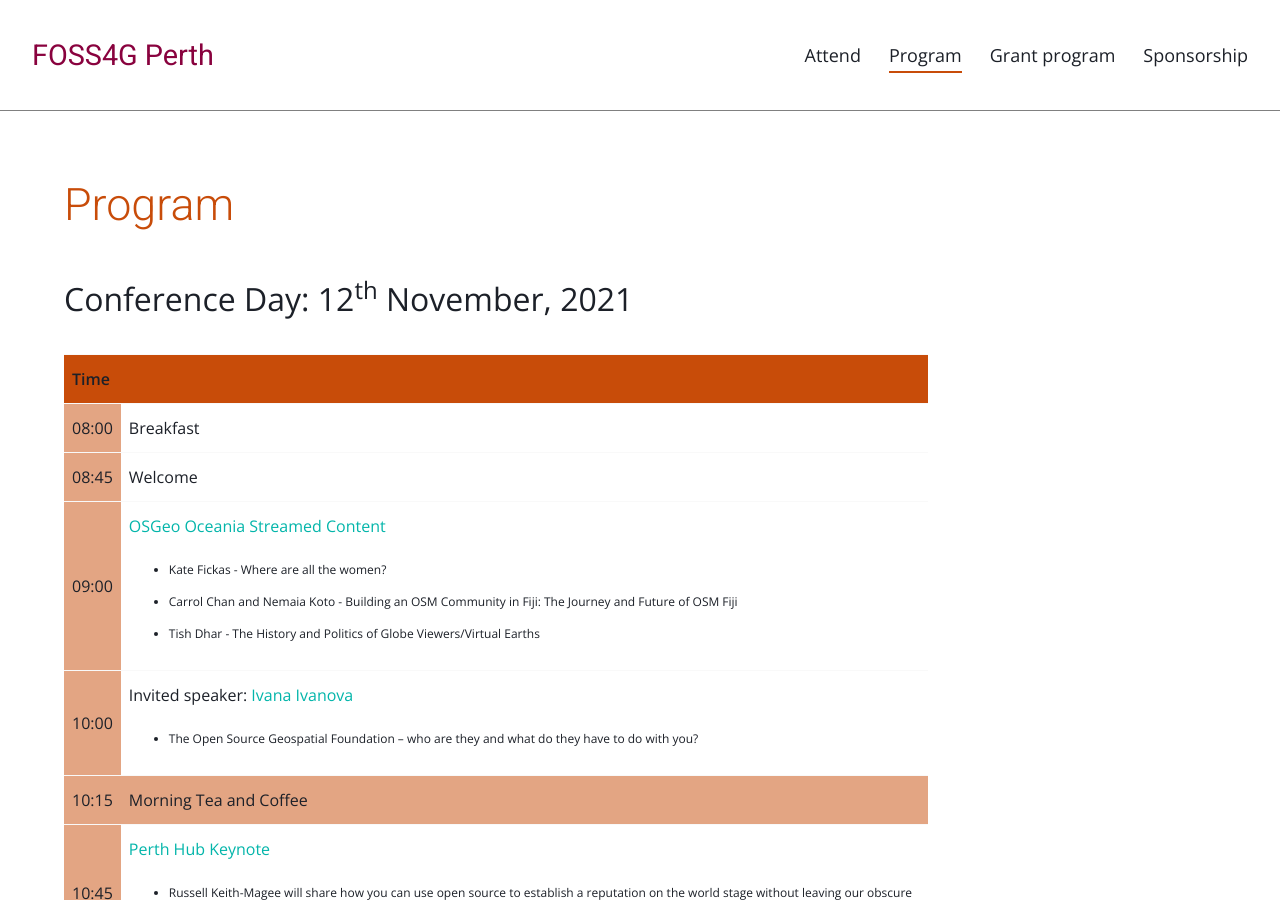
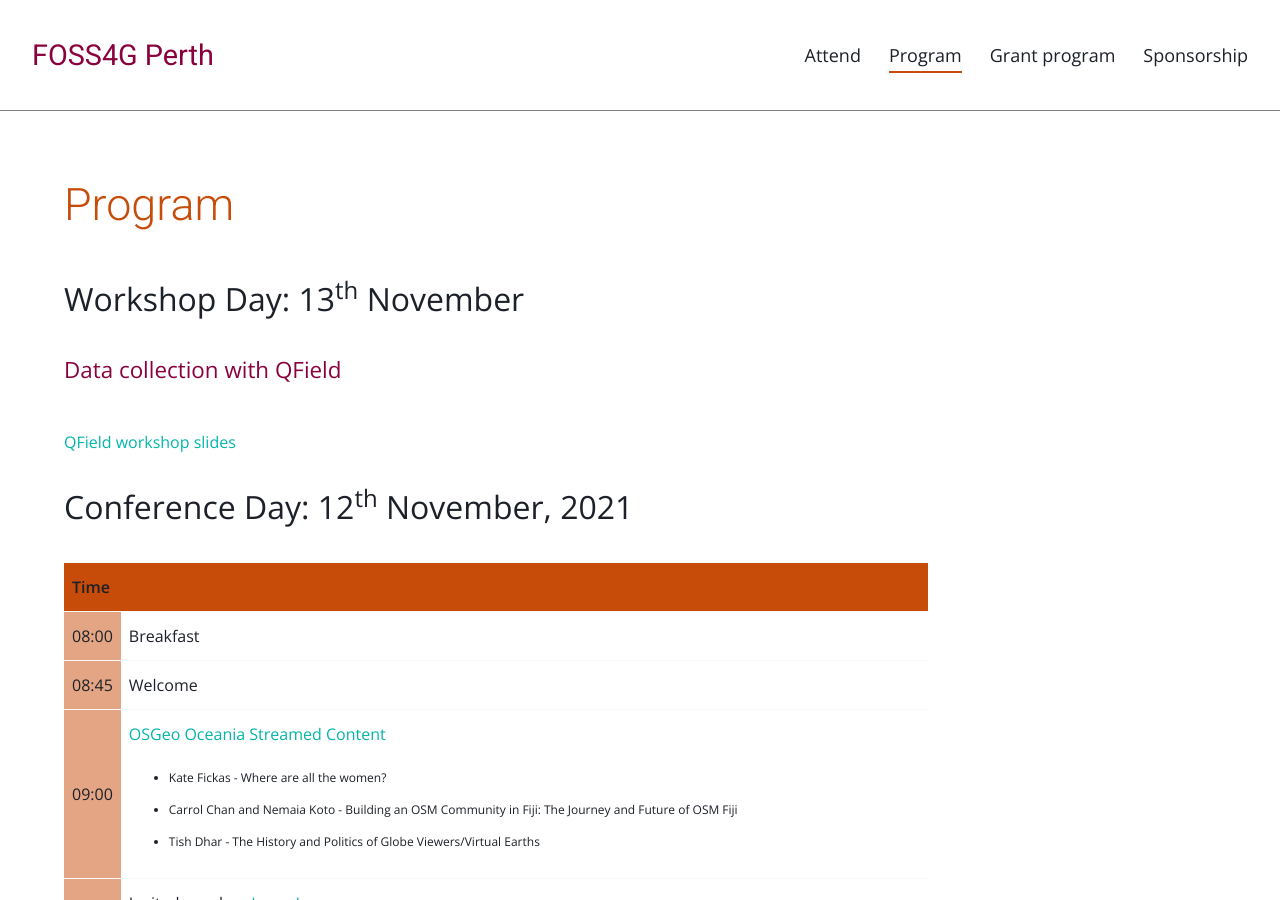
Before and after one commit to foss4g-perth-org/foss4g-perth-org.github.io, a Jekyll site: the page built from program.md, in a window 1280 px wide and 900 px high. Built offline with Jekyll 4.4.1, drawn with Linux system fonts in a browser that asks for light colours.

Commit message:
add qfield slides

```diff
--- a/program.md
+++ b/program.md
@@ -6,6 +6,11 @@ description: The main event will compromise keynote speakers, 15 minute presenta
 ---
 
 <!-- **We're working on the program details right now. Stay tuned!** -->
+
+## Workshop Day: 13<sup>th</sup> November
+
+### Data collection with QField
+<a href="https://docs.google.com/presentation/d/e/2PACX-1vQUgue-rEXPtBmJL9vaP230YnPh_0jvDJCDlumjv9d8gajrHFDGFKiuGNuNVcuOekSlsz8L4Dcn1t_A/pub?start=false&loop=false&delayms=3000" target="_blank">QField workshop slides</a>
 
 ##  Conference Day: 12<sup>th</sup> November, 2021
 
@@ -113,14 +118,14 @@ We're excited to announce that two fantastic keynote talks are confirmed for the
 </div>
 
 
+
+
+
 <!-- ## Workshop Day: 13<sup>th</sup> November
 
 We're aiming to run workshops at The University of Western Australia's campus on the 13<sup>th</sup> November. Stay tuned for details! -->
 
 <!-- To make this happen, we're looking for instructors to contribute workshops. If you've got a skill to share and would like to run a workshop please [submit your workshop proposal](https://docs.google.com/forms/d/e/1FAIpQLSd5mfXhxbSUP_yJ68OQmgXSV6DRRHwQfaEb_Y96U3Z5OrnpUw/viewform?usp=sf_link) or <a href="mailto:perth-hub@foss4g-oceania.org?subject=workshops">get in touch</a> for further details. -->
-
-
-
 
 <!--
 ## Schedule
```
Also changed, not shown: index.md (+1 -1 lines), 4 other files.
